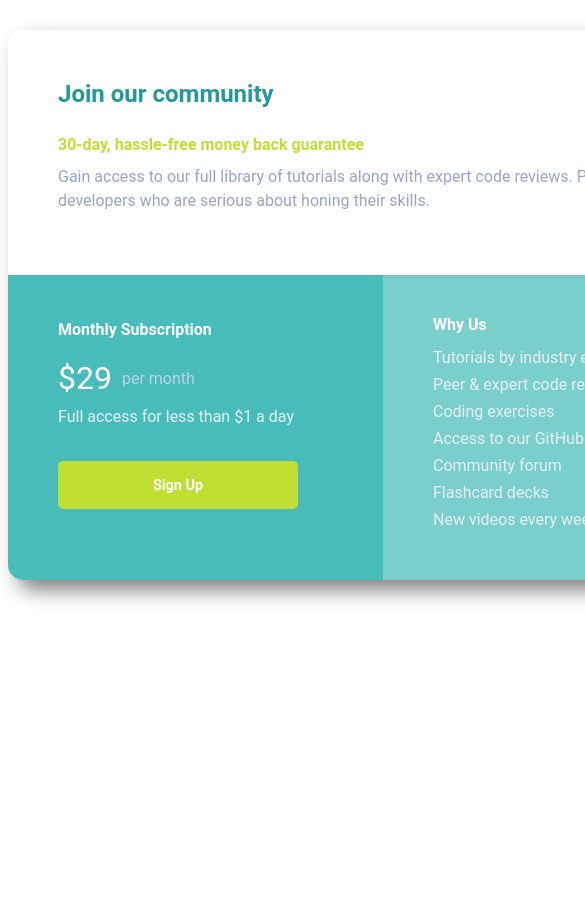
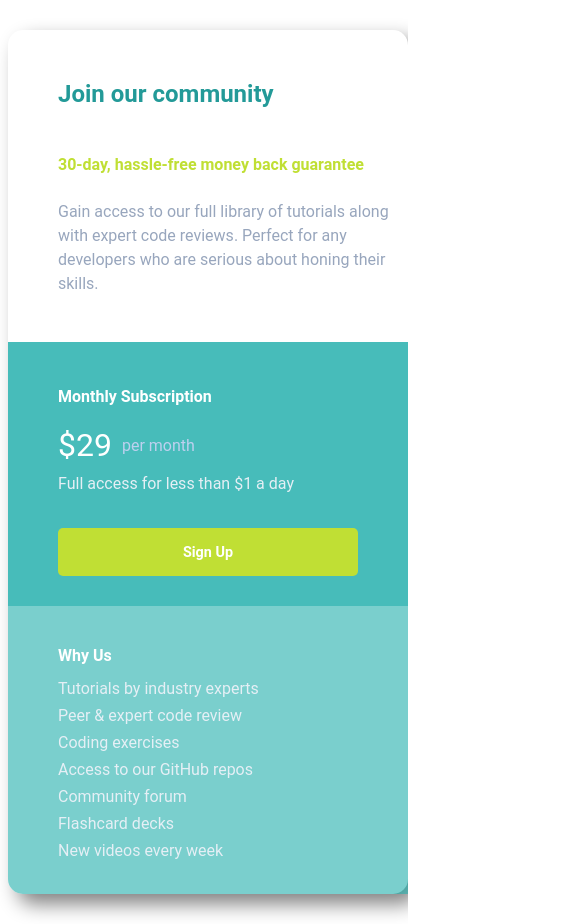
Before and after one commit to Weird-A/single-price-grid, a plain HTML site: page index.html in a window 390 px wide. Shown: the top 924 px of the page, 585 px wide, since content can reach past the window. Before the commit the page ends 844 px from the top, so only its background shows below. Drawn offline with Linux system fonts and the light colour scheme.

Commit message:
Update stylesheet and html

```diff
--- a/style.css
+++ b/style.css
@@ -87,11 +87,42 @@ body {
   flex-direction: column;
   /* line-height: 5px; */
 }
-.why-us h4{
-    margin: 10px 0px;
-    color: white;
+.why-us h4 {
+  margin: 10px 0px;
+  color: white;
 }
-.why-us p{
-    margin: 4px 0px;
-    color: hsl(204, 43%, 93%);
+.why-us p {
+  margin: 4px 0px;
+  color: hsl(204, 43%, 93%);
 }
+
+@media only screen and (max-width: 600px) {
+  .container {
+    margin: 30px auto;
+    width: 400px;
+    height: auto;
+    /* border-radius: 15px; */
+    display: flex;
+    flex-direction: column;
+    box-shadow: 10px 10px 20px grey;
+    /* background-color: black; */
+  }
+  .join{
+    display: flex;
+    flex-direction: column;
+    justify-content: space-evenly;
+    padding-right: 15px;
+  }
+  .subscription{
+    display: flex;
+    flex-direction: column;
+    border-radius: 0px;
+    /* background-color: transparent; */
+  }
+  .subscription button{
+    width: 300px;
+  }
+  .why-us{
+    border-radius: 0 0 0 15px;
+  }
+}
```
Also changed, not shown: index.html (+0 -8 lines).
